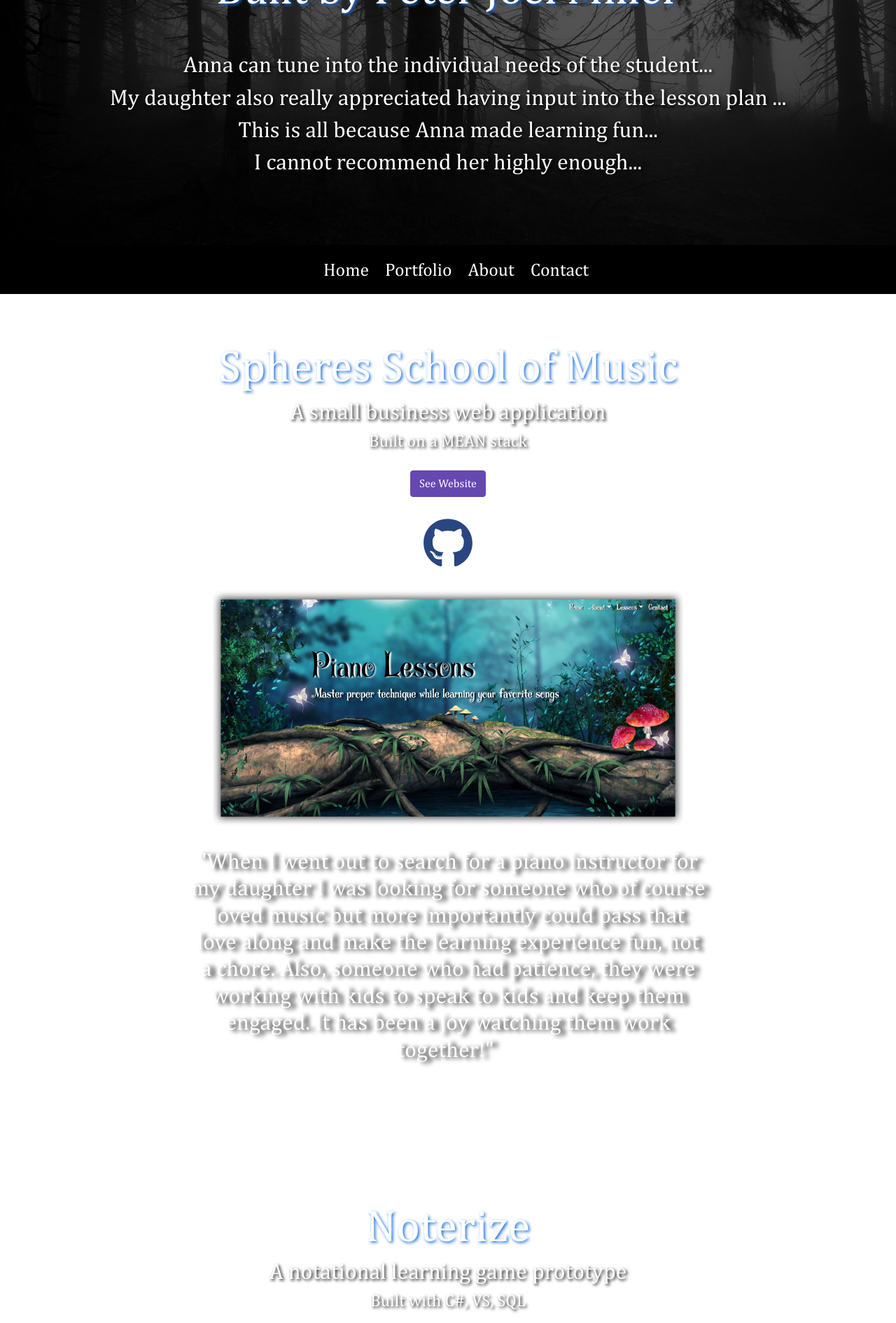
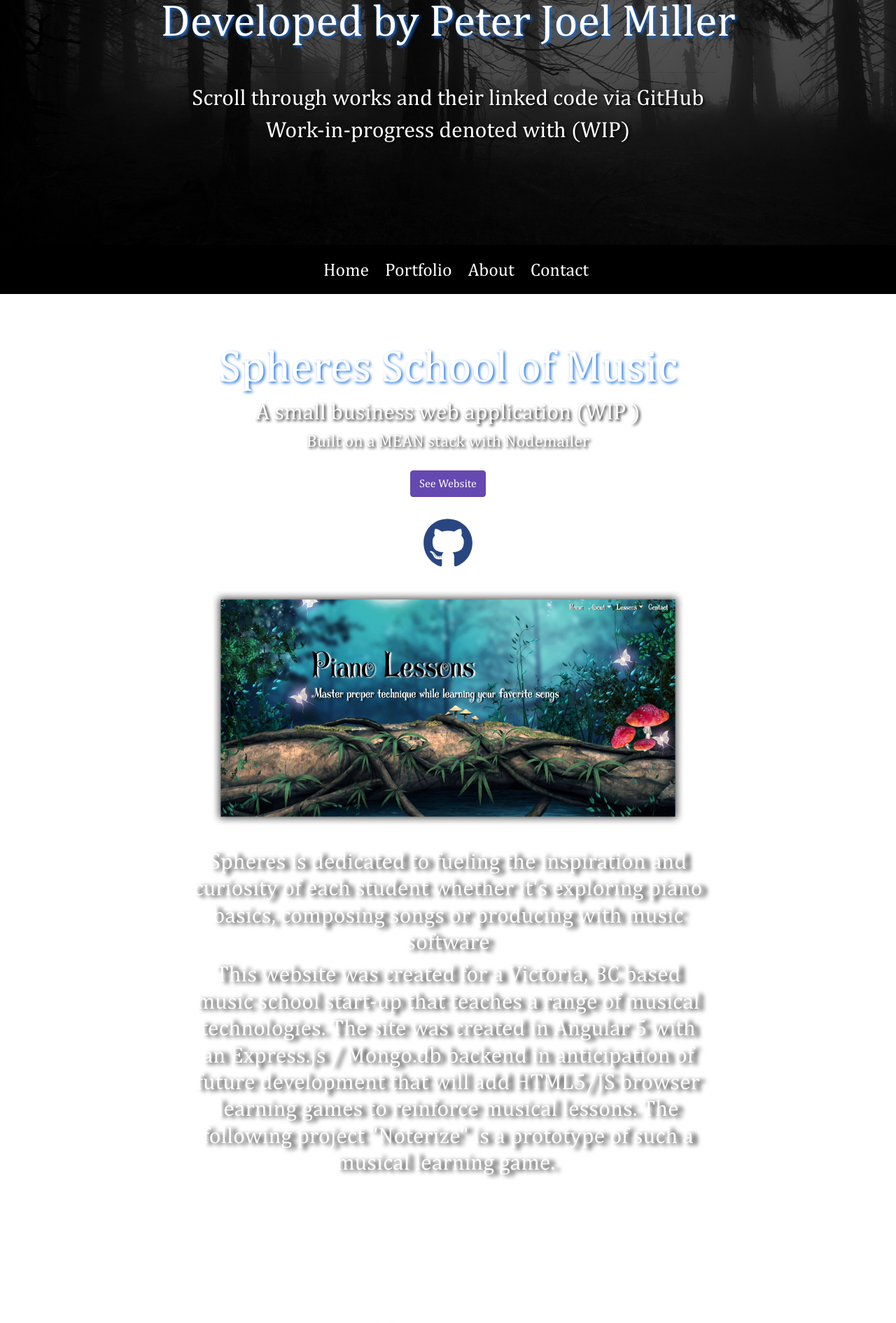
Before and after one commit to Esylus/Portfolio, an Angular app in the folder angular-src/: page /portfolio in a window 1280 px wide. Shown: the part 380-2270 px from the top of the page at 70% size. Built offline with nearby package versions, Linux system fonts and the light colour scheme.

Commit message:
Project specific text added

```diff
--- a/angular-src/src/app/components/portfolio/portfolio.component.css
+++ b/angular-src/src/app/components/portfolio/portfolio.component.css
@@ -86,7 +86,7 @@
     font-size: 200%;
     font-weight: 500;
     color: #FFF;
-    text-shadow: 2px 2px 4px #000000;
+    text-shadow: 2px 2px 4px #166EDF;
  }
 
 
--- a/angular-src/src/app/components/portfolio/portfolio.component.html
+++ b/angular-src/src/app/components/portfolio/portfolio.component.html
@@ -3,12 +3,12 @@
     <div class="port-intro text-center">
 
             <h1>Projects</h1>
-            <h2 class="display-2">Built by Peter Joel Miller</h2>
+            <h2 class="display-2">Developed by Peter Joel Miller</h2>
             <hr>
-            <h5>Anna can tune into the individual needs of the student...</h5>
-            <h5>My daughter also really appreciated having input into the lesson plan ...</h5>
-            <h5>This is all because Anna made learning fun...</h5>
-            <h5> I cannot recommend her highly enough...</h5>
+            <h5>Scroll through works and their linked code via GitHub</h5>
+            <h5>Work-in-progress denoted with (WIP)</h5>
+          <!--     <h5>This is all because Anna made learning fun...</h5>
+            <h5> I cannot recommend her highly enough...</h5> -->
           </div>
 </section>
 
@@ -17,8 +17,8 @@
 
         <div class="port text-center">
                 <h2>Spheres School of Music</h2>
-                <h3>A small business web application</h3>
-                <h4>Built on a MEAN stack</h4>
+                <h3>A small business web application (WIP )</h3>
+                <h4>Built on a MEAN stack with Nodemailer </h4>
                         <a href="#" class="btn btn-primary">See Website</a>
                         <br>
                         <a href="https://github.com/Esylus/SpheresSchool"><i class="fab fa-github"></i></a>
@@ -26,21 +26,20 @@
                 <div class="col-12">
                         <img id="imgSpheres" src="../../../assets/images/profile/spheres.jpg">
 
-                    <h6 >"When I went out to search for a piano instructor for my daughter I was looking for someone
-                    who of course loved music but more importantly could pass that love along and make the learning
-                    experience fun, not a chore. Also, someone who had patience, they were working with kids
-                    to speak to kids and keep them engaged. It has been a joy watching them work together!" </h6>
-                   </div>
+                        <h6 >Spheres is dedicated to fueling the inspiration and curiosity of each student whether it's exploring piano basics, composing songs or producing with music software</h6>
 
-                   <hr>
+                        <h6 >This website was created for a Victoria, BC based music school start-up that teaches a range of musical technologies. The site was created in Angular 5 with an Express.js / Mongo.db backend in
+                        anticipation of future development that will add HTML5/JS browser learning games to reinforce musical lessons. The following project "Noterize" is a prototype of such a musical learning game. </h6>
+                </div>
+             <hr>
         </div>
 
 <!--- Noterize Section -->
 
 <div class="port text-center">
                 <h2>Noterize</h2>
-                <h3>A notational learning game prototype </h3>
-                <h4>Built with C#, VS, SQL</h4>
+                <h3>A game to quickly memorize musical notation </h3>
+                <h4>Built with C#, VS, SQL, N-Unit</h4>
 
 
                         <br>
@@ -49,10 +48,10 @@
                 <div class="col-12">
                         <img id="imgNoterize" src="../../../assets/images/profile/noterize.jpg">
 
-                    <h6 >"When I went out to search for a piano instructor for my daughter I was looking for someone
-                    who of course loved music but more importantly could pass that love along and make the learning
-                    experience fun, not a chore. Also, someone who had patience, they were working with kids
-                    to speak to kids and keep them engaged. It has been a joy watching them work together!" </h6>
+                    <h6>Gameplay: User pick notes they want to practice by selecting from checkboxes on startup. User  can input from typing keyboard or from any USB midi keyboard device.
+                        User chosen notes will then be served randomly for 1 minute scoring +5 for correct answers and -3 for incorrect. Practice sets can be saved as user presets to be loaded in future sessions.</h6>
+                    <h6>Pressing 'Learn' button activates a learning optimization that will observe a user through their first round and then optimize the following rounds to allow players increased exposure to notes
+                        they are weak with. This increases the efficiency of their learning curve.</h6>
                    </div>
 
                    <hr>
@@ -62,8 +61,8 @@
 
 <div class="port text-center">
                 <h2>Audio Engineering Ear Training</h2>
-                <h3>A web app to host acoustic training exersizes </h3>
-                <h4>Built on a MEAN stack</h4>
+                <h3>An acoustic training web application (WIP )</h3>
+                <h4>Built on a MEAN stack with Passport.js, Bcrypt.js, Jsonwebtoken,  Mongoose, Nodemailer</h4>
                         <a href="#" class="btn btn-primary">See Website</a>
                         <br>
                         <a href="https://github.com/Esylus/EarTraining"><i class="fab fa-github"></i></a>
@@ -71,10 +70,12 @@
                 <div class="col-12">
                         <img id="imgEarTraining" src="../../../assets/images/profile/eartraining.jpg">
 
-                    <h6 >"When I went out to search for a piano instructor for my daughter I was looking for someone
-                    who of course loved music but more importantly could pass that love along and make the learning
-                    experience fun, not a chore. Also, someone who had patience, they were working with kids
-                    to speak to kids and keep them engaged. It has been a joy watching them work together!" </h6>
+                    <h6>Learn to hear how different audio engineering tools process signals. Only by studying the subtle nuances of sound can one become an effective sound designer, producer or sound technologist.  </h6>
+                    <h6>This website has been created to host a profitable, online sound engineering curriculum that will teach users to hear the effects of many acoustic principles -
+                        compression, saturation, limiting, filtering, gain-structure, panning, delay, phaser, chorus and many more. </h6>
+
+                <h6>In preperation for users being able to register, login and use the web app, the backend has been built using Express.js and Mongoose / MongoDB with authentication by Passport, Jsonwebtoken and Bcrypt . Users will play the games
+                        in the browser but be able to save their own profile, presets, example wave files, statistics, goals and many more.</h6>
                    </div>
 
                    <hr>
@@ -85,56 +86,30 @@
 
 <div class="port text-center">
                 <h2>Dvorak</h2>
-                <h3>A typing app to master the Dvorak layout</h3>
-                <h4>Built with C#, VS, SQL</h4>
+                <h3>A typing app designed to master typing the Dvorak layout</h3>
+                <h4>Built with C#, VS, SQL, N-Unit</h4>
 
-
-                        <br>
+                     <br>
                         <a href="https://github.com/Esylus/Dvorak"><i class="fab fa-github"></i></a>
 
                 <div class="col-12">
                         <img id="imgDvorak" src="../../../assets/images/profile/dvorak.jpg">
 
-                    <h6 >"When I went out to search for a piano instructor for my daughter I was looking for someone
-                    who of course loved music but more importantly could pass that love along and make the learning
-                    experience fun, not a chore. Also, someone who had patience, they were working with kids
-                    to speak to kids and keep them engaged. It has been a joy watching them work together!" </h6>
+                    <h6>Gameplay: User pick keys they want to practice by selecting from the rendered keyboard on startup. User chosen keys will then be served randomly for 1 minute scoring +5 for correct answers and -3 for incorrect.
+                        Practice sets can be saved as user presets to be loaded in future sessions.</h6>
+                    <h6>Pressing 'Focus' button activates a learning optimization that will observe a user through their first round and then optimize the following rounds to allow players increased exposure to keys
+                        they are weak with. This increases the efficiency of their learning curve.</h6>
                    </div>
 
                    <hr>
         </div>
 
-
-<!--- Kousk Section -->
-
-<div class="port text-center">
-                <h2>Kousk Music</h2>
-                <h3>Acoustic production studio work</h3>
-                <h4>Mixeing / Mastered with Ableton and Izotope</h4>
-
-
-                        <br>
-                        <a href="https://soundcloud.com/kousk"><i class="fab fa-soundcloud"></i></a>
-
-                <div class="col-12">
-                        <img id="imgDvorak" src="../../../assets/images/profile/kousk.jpg">
-
-                    <h6 >"When I went out to search for a piano instructor for my daughter I was looking for someone
-                    who of course loved music but more importantly could pass that love along and make the learning
-                    experience fun, not a chore. Also, someone who had patience, they were working with kids
-                    to speak to kids and keep them engaged. It has been a joy watching them work together!" </h6>
-                   </div>
-
-                   <hr>
-        </div>
-
-
 <!--- Esylus Section -->
 
 <div class="port text-center">
                 <h2>Esylus Music</h2>
-                <h3>Production studio work</h3>
-                <h4>Composition / Mixing / Mastered with Ableton and Izotope</h4>
+                <h3>Original compostions and production studio work</h3>
+                <h4>Composed, mixed & mastered with Ableton and Izotope</h4>
 
 
                         <br>
@@ -143,11 +118,30 @@
                 <div class="col-12">
                         <img id="imgAbleton" src="../../../assets/images/profile/ableton.jpg">
 
-                    <h6 >"When I went out to search for a piano instructor for my daughter I was looking for someone
-                    who of course loved music but more importantly could pass that love along and make the learning
-                    experience fun, not a chore. Also, someone who had patience, they were working with kids
-                    to speak to kids and keep them engaged. It has been a joy watching them work together!" </h6>
+                    <h6 >An acoustic whisper in the dark - Esylus pushes classical elements to the forefront of production with nylon string guitars
+                          and grain delays. Listen as instruments weep, only to be reborn again. </h6>
                    </div>
 
                    <hr>
         </div>
+
+<!--- Kousk Section -->
+
+<div class="port text-center">
+                <h2>Kousk Music</h2>
+                <h3>P roduction studio work</h3>
+                <h4>Mixed & Mastered with Ableton and Izotope</h4>
+
+
+                        <br>
+                        <a href="https://soundcloud.com/kousk"><i class="fab fa-soundcloud"></i></a>
+
+                <div class="col-12">
+                        <img id="imgDvorak" src="../../../assets/images/profile/kousk.jpg">
+                    <h6 >Drawing from the natural orchestra of chirping birds, howling monkeys and growling pumas, Kousk weaves a musical adventure through
+                        a vibrant jungle of sounds. With intention to design an environment of synchronized movement and growth, her music explores the
+                        spirit of imagination. </h6>
+                   </div>
+
+                   <hr>
+        </div>
```
